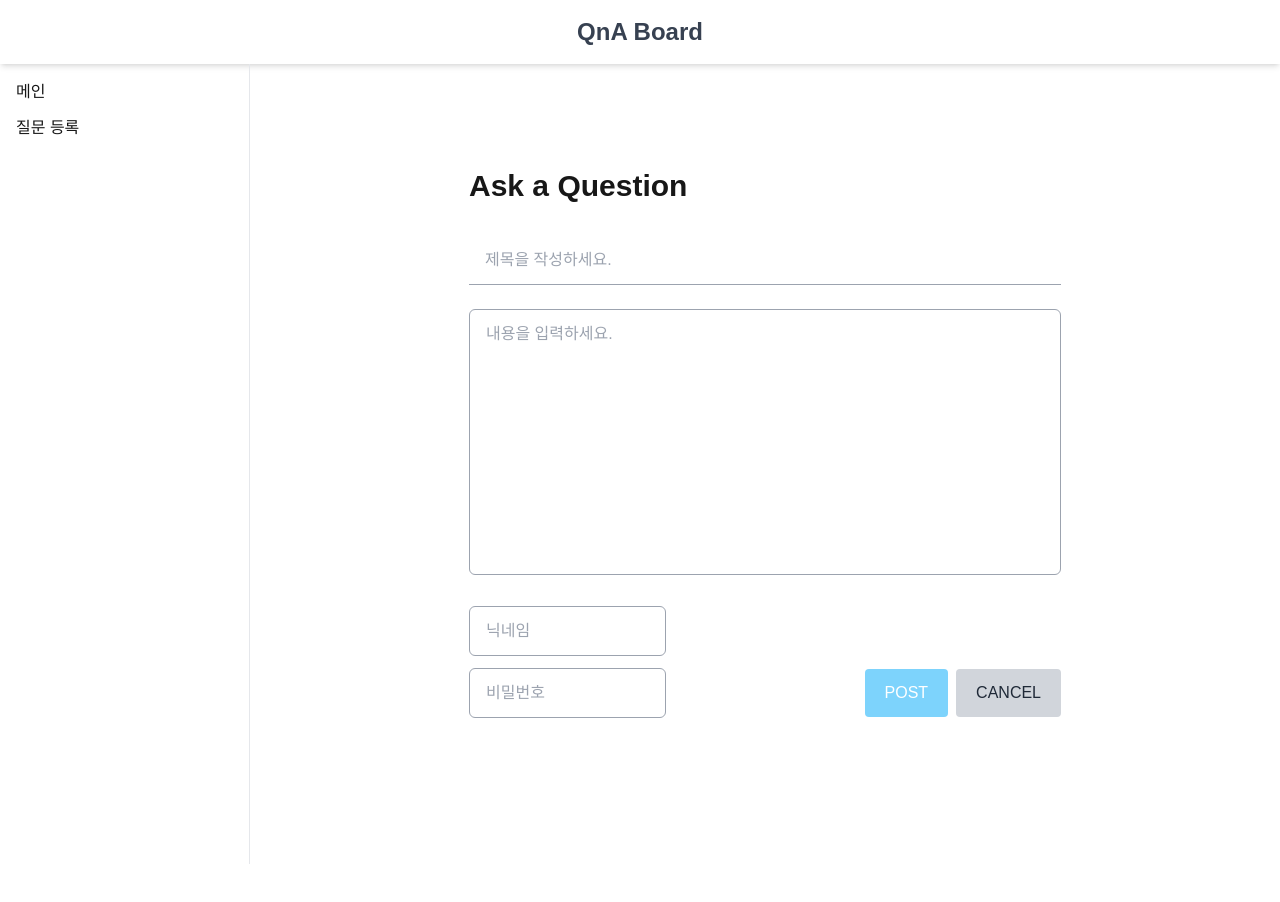
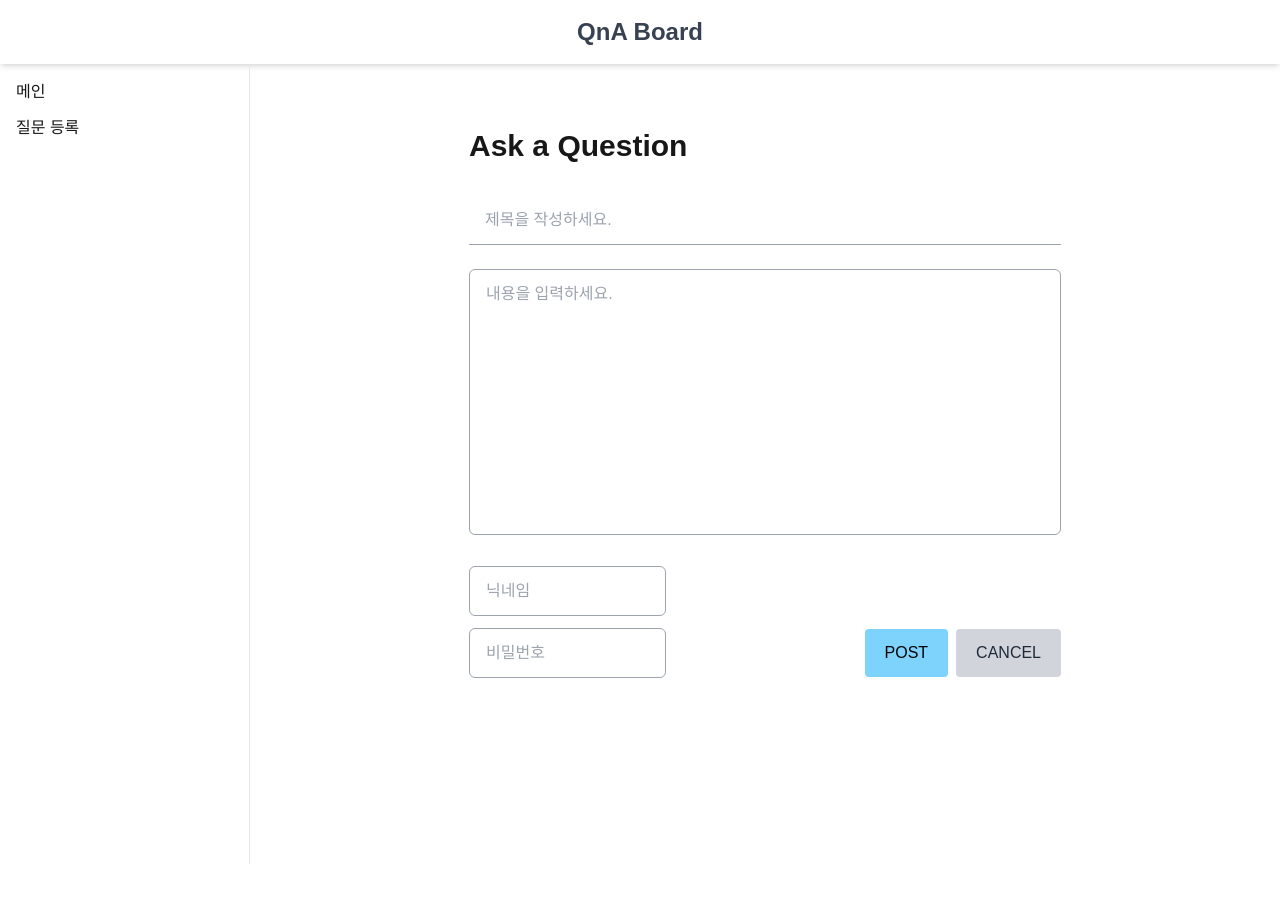
Before and after one commit to qna-board-challenge/A-FINAL-FE, a Next.js app: page /write in a window 1280 px wide. Shown: the top 902 px of the page. Built offline with nearby package versions, Linux system fonts and the light colour scheme.

Commit message:
design: 버튼 css 변경

```diff
--- a/src/app/detail/components/EditDeleteButton.tsx
+++ b/src/app/detail/components/EditDeleteButton.tsx
@@ -32,13 +32,13 @@ export default function EditDeleteButton({
   return (
     <>
       <button
-        className="px-4 py-1 text-sm bg-sky-300 text-black rounded hover:bg-sky-500"
+        className="px-4 py-1 text-sm bg-gray-200 text-black rounded hover:bg-gray-600 hover:text-white"
         onClick={() => router.push(`/write?id=${questionId}`)}
       >
         수정
       </button>
       <button
-        className="px-4 py-1 text-sm bg-red-300 text-black rounded hover:bg-red-500"
+        className="px-4 py-1 text-sm bg-red-300 text-black rounded hover:bg-red-500 "
         onClick={() => setShowModal(true)}
       >
         삭제
--- a/src/app/detail/components/commnet/CommentEditButton.tsx
+++ b/src/app/detail/components/commnet/CommentEditButton.tsx
@@ -38,7 +38,7 @@ export default function CommentEditButton({
   return (
     <>
       <button
-        className="px-3 py-1 text-xs bg-sky-200 text-black rounded hover:bg-sky-400"
+        className="px-3 py-1 mr-2 text-xs bg-gray-200 text-black rounded hover:bg-gray-600 hover:text-white"
         onClick={onEdit}
       >
         수정
--- a/src/app/write/page.tsx
+++ b/src/app/write/page.tsx
@@ -68,12 +68,9 @@ export default function Write() {
         alert("수정 완료!");
         router.push(`/detail/${id}`); // 수정 → 해당 글로 이동
       } else {
-        const response = await axios.post(
-          "http://3.27.167.79:8080/api/questions",
-          form
-        );
+        await axios.post("http://3.27.167.79:8080/api/questions", form);
         alert("작성 완료!");
-        router.push(`/main`); // 작성 → 메인 목록으로 이동
+        router.push("/main"); // 작성 → 메인 목록으로 이동
       }
     } catch (err: any) {
       const errorMessage =
@@ -86,7 +83,7 @@ export default function Write() {
   };
 
   return (
-    <main className="min-h-screen p-10 w-full max-w-2xl mx-auto bg-white mt-10">
+    <main className="min-h-screen p-10 w-full max-w-2xl mx-auto bg-white">
       <h1 className="text-3xl font-semibold mb-8">
         {id ? "Edit Your Question" : "Ask a Question"}
       </h1>
@@ -145,7 +142,7 @@ export default function Write() {
             <div className="flex gap-2">
               <button
                 type="submit"
-                className="px-5 py-3 bg-sky-300 text-white rounded hover:bg-sky-500 h-full"
+                className="px-5 py-3 bg-sky-300 text-black rounded hover:bg-sky-500 h-full"
               >
                 {id ? "UPDATE" : "POST"}
               </button>
```
